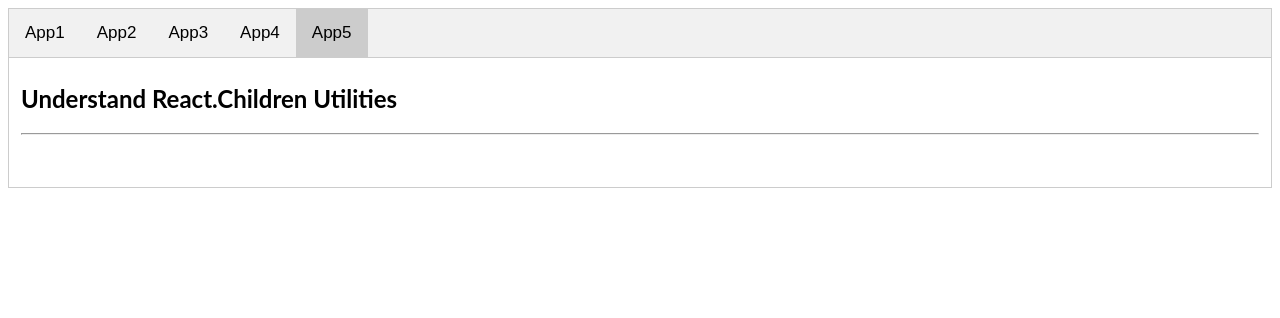
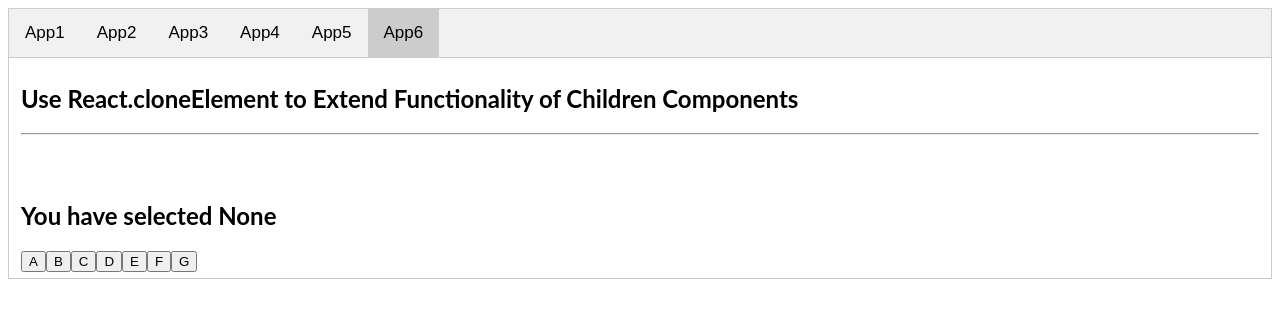
Before and after one commit to anderson-amorim/egghead-react, a React (Create React App) app: page / in a window 1280 px wide. Shown: the top 318 px of the page. Built offline with nearby package versions, Linux system fonts and the light colour scheme; no server answers.

Commit message:
Use React.cloneElement to Extend Functionality of Children Components

```diff
--- a/public/index.html
+++ b/public/index.html
@@ -57,7 +57,8 @@
     <button class="tablinks" onclick="openTab(event, 'app2')">App2</button>
     <button class="tablinks" onclick="openTab(event, 'app3')">App3</button>
     <button class="tablinks" onclick="openTab(event, 'app4')">App4</button>
-    <button class="tablinks" onclick="openTab(event, 'app5')" id="defaultOpen">App5</button>
+    <button class="tablinks" onclick="openTab(event, 'app5')">App5</button>
+    <button class="tablinks" onclick="openTab(event, 'app6')" id="defaultOpen">App6</button>
   </div>
 
   <div id="app1" class="tabcontent">
@@ -78,6 +79,10 @@
 
   <div id="app5" class="tabcontent">
     <div id="root5"></div>
+  </div>
+
+  <div id="app6" class="tabcontent">
+    <div id="root6"></div>
   </div>
 
   <script>
--- /dev/null
+++ b/src/App6.js
@@ -0,0 +1,45 @@
+import React, { Component } from 'react';
+
+class App6 extends Component {
+    render() {
+        return (
+            <div>
+                <h2>Use React.cloneElement to Extend Functionality of Children Components</h2><hr /><br /><br />
+                <Buttons>
+                    <button value="A">A</button>
+                    <button value="B">B</button>
+                    <button value="C">C</button>
+                    <button value="D">D</button>
+                    <button value="E">E</button>
+                    <button value="F">F</button>
+                    <button value="G">G</button>
+                </Buttons>
+            </div>
+        );
+    }
+}
+
+class Buttons extends Component {
+    constructor() {
+        super();
+        this.state = { selected: 'None' };
+    }
+    selectItem(selected) {
+        this.setState({ selected });
+    }
+    render() {
+        let items = React.Children.map(this.props.children,
+            child => React.cloneElement(child, {
+                onClick: this.selectItem.bind(this, child.props.value)
+            }));
+        return (
+            <div>
+                <h2>You have selected {this.state.selected}</h2>
+                {items}
+            </div>
+        );
+    }
+}
+
+
+export default App6;
--- a/src/index.js
+++ b/src/index.js
@@ -5,6 +5,7 @@ import App2 from './App2';
 import App3 from './App3';
 import App4 from './App4';
 import App5 from './App5';
+import App6 from './App6';
 
 ReactDOM.render(
   <App txt="I've come to talk with you again" cat={5} />, document.getElementById('root'));
@@ -16,3 +17,5 @@ ReactDOM.render(
   <App4 />, document.getElementById('root4'));
 ReactDOM.render(
   <App5 />, document.getElementById('root5'));
+ReactDOM.render(
+  <App6 />, document.getElementById('root6'));
```
